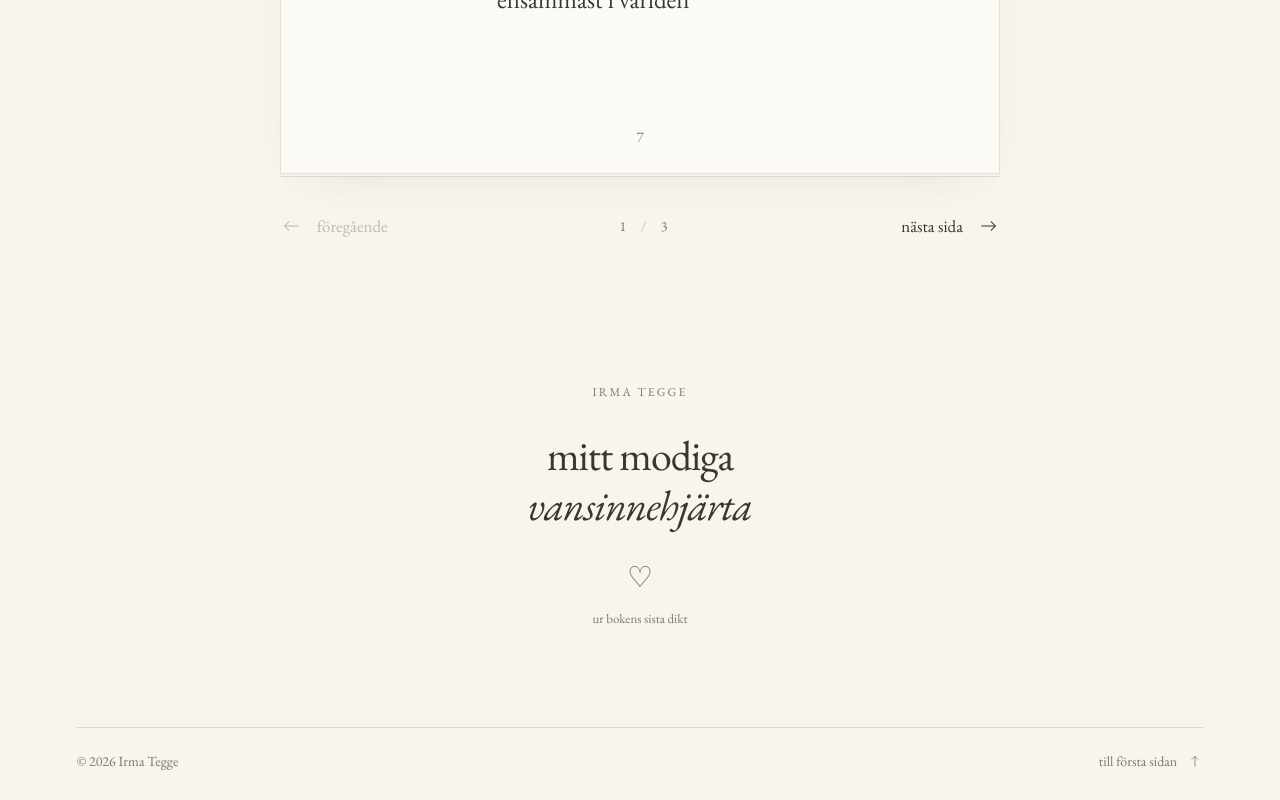
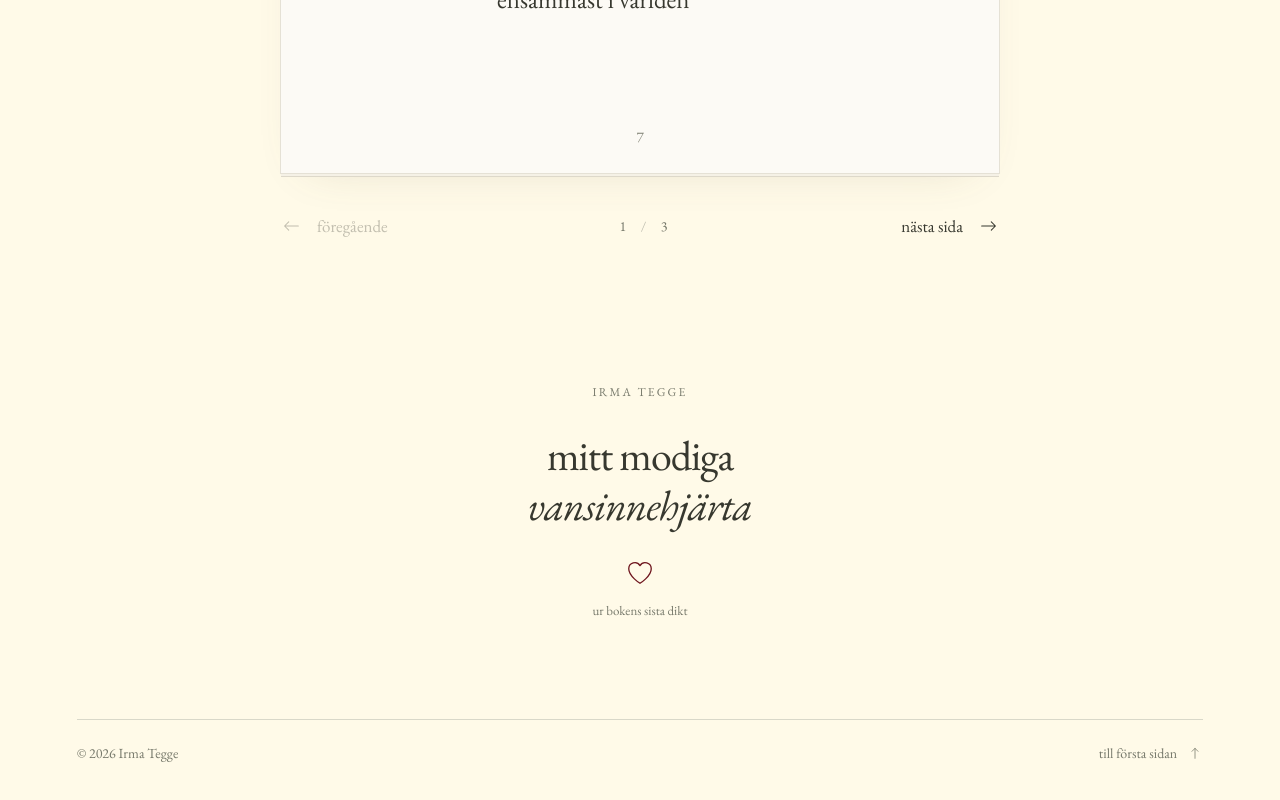
Before and after one commit to BashamL/vansinneshjarta, a Next.js app: page / in a window 1280 px wide. Shown: the part 1677-2477 px from the top of the page. Built offline with nearby package versions, Linux system fonts and the light colour scheme; no server answers.

Commit message:
Update title and paper colors and refine closing heart

```diff
--- a/app/globals.css
+++ b/app/globals.css
@@ -1,5 +1,6 @@
 :root {
-  --paper: #f8f5ed;
+  --paper: #fffae8;
+  --title: #6e141d;
   --ink: #37382f;
   --muted: #77796b;
   --line: #d9d8c9;
@@ -134,6 +135,7 @@ h2 {
   margin-bottom: 24px;
 }
 .title-page h1 {
+  color: var(--title);
   font-size: clamp(60px, 8.1vw, 116px);
   line-height: 1.05;
   letter-spacing: -0.05em;
@@ -306,9 +308,10 @@ h2 {
 }
 .closing-heart {
   display: block;
-  color: var(--accent);
-  font-size: 29px;
-  margin: 27px 0 14px;
+  width: 30px;
+  height: 30px;
+  color: var(--title);
+  margin: 27px auto 14px;
 }
 .closing-caption {
   font-size: 13px;
--- a/app/page.tsx
+++ b/app/page.tsx
@@ -91,9 +91,19 @@ export default function Home() {
             <br />
             <em>vansinnehjärta</em>
           </blockquote>
-          <span className="closing-heart" aria-hidden="true">
-            ♡
-          </span>
+          <svg
+            className="closing-heart"
+            viewBox="0 0 32 32"
+            fill="none"
+            stroke="currentColor"
+            strokeWidth="1.4"
+            strokeLinecap="round"
+            strokeLinejoin="round"
+            aria-hidden="true"
+            focusable="false"
+          >
+            <path d="M16 27S4 19.5 4 11.5a6.5 6.5 0 0 1 12-3.4 6.5 6.5 0 0 1 12 3.4C28 19.5 16 27 16 27Z" />
+          </svg>
           <p className="closing-caption">ur bokens sista dikt</p>
         </section>
       </main>
```
